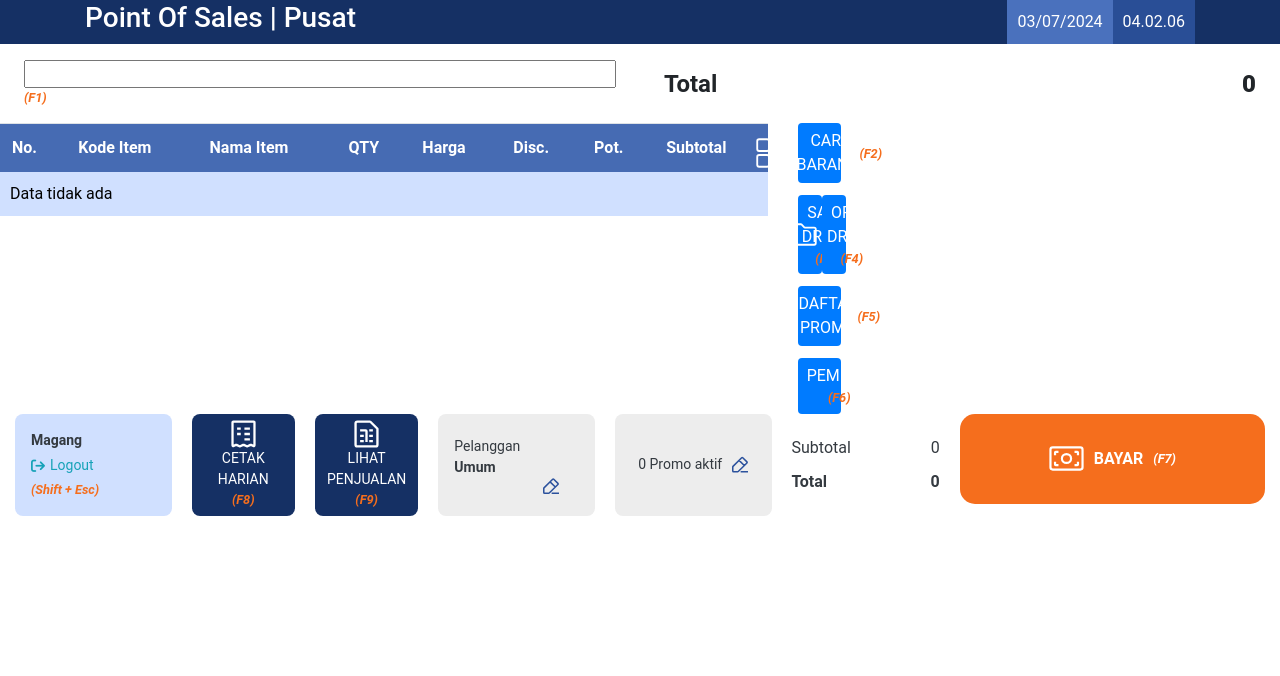
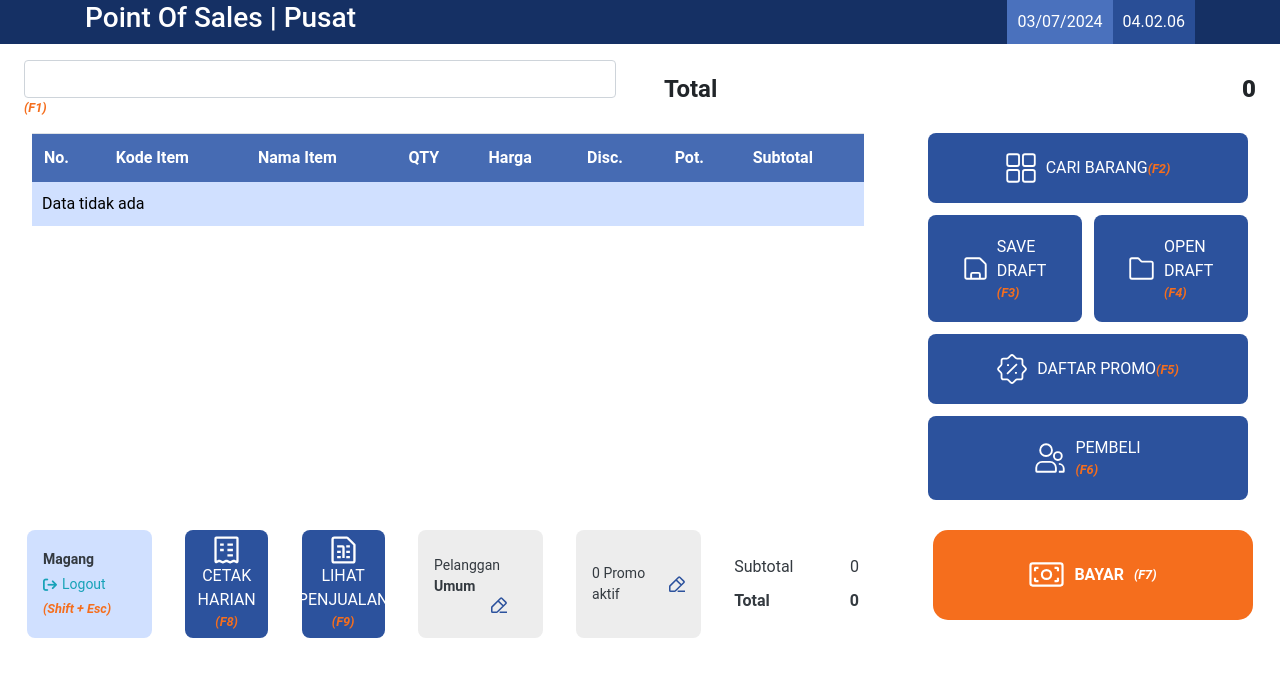
Before and after one commit to rifkigg/point-of-sales, a plain HTML site: page index.html in a window 1280 px wide. Drawn offline with nearby package versions, Linux system fonts and the light colour scheme.

Commit message:
main dan footer sudah selesai

```diff
--- a/index.html
+++ b/index.html
@@ -33,7 +33,7 @@
 
     <section class="header">
       <div class="scan">
-        <input type="text" />
+        <input type="text" class="form-control"/>
         <p class="shortcut-btn">(F1)</p>
       </div>
 
@@ -43,7 +43,7 @@
       </div>
     </section>
 
-    <main class="d-flex justify-content-evenly w-100">
+    <main class="d-flex justify-content-around w-100">
       <div class="tabel">
         <table class="table table-striped mb-0 fw-500 text-white">
           <tr>
@@ -59,16 +59,14 @@
         </table>
         <div class="no-data"></div>
       </div>
+      <div class="fitur">
         <div
-        class="fitur col-3 d-flex flex-column justify-content-between tombol"
-      >
-        <div
-          class="col-3 d-flex flex-column justify-content-between tombol"
+          class="tombol d-flex flex-column align-items-stretch"
           style="gap: 12px"
         >
           <a
             onclick=""
-            class="btn btn-primary fw-500 h-100 w-100 bg-blue2 border-0 d-flex align-items-center justify-content-center"
+            class="fw-500 h-100 w-100 bg-biru lengkung text-none text-white p-20 border-0 d-flex align-items-center justify-content-center"
             ><img
               src="images/product-icon.svg"
               style="height: 30px"
@@ -80,7 +78,7 @@
           <div class="d-flex justify-content-between w-100 h-100">
             <a
               onclick="open_save_draft_modal()"
-              class="btn btn-primary fw-500 bg-blue2 border-0 d-flex align-items-center justify-content-center text-start mb-0"
+              class="fw-500 bg-biru lengkung text-none text-white p-20 border-0 d-flex align-items-center justify-content-center text-start mb-0"
               style="width: calc(50% - 6px)"
             >
               <img
@@ -95,7 +93,7 @@
             </a>
             <a
               onclick="open_draft_modal()"
-              class="btn btn-primary fw-500 bg-blue2 border-0 d-flex align-items-center justify-content-center text-start mb-0"
+              class="fw-500 bg-biru lengkung text-none text-white p-20 border-0 d-flex align-items-center justify-content-center text-start mb-0"
               style="width: calc(50% - 6px)"
             >
               <img
@@ -111,7 +109,7 @@
           </div>
           <a
             onclick="open_promo_modal()"
-            class="btn btn-primary fw-500 w-100 bg-blue2 border-0 d-flex align-items-center justify-content-center h-100"
+            class="fw-500 w-100 bg-biru lengkung text-none text-white p-20 border-0 d-flex align-items-center justify-content-center h-100"
             ><img
               src="images/promo-icon.svg"
               style="height: 30px"
@@ -123,7 +121,7 @@
 
           <a
             onclick="open_customer_modal()"
-            class="btn btn-primary fw-500 w-100 bg-blue2 border-0 d-flex align-items-center justify-content-center h-100"
+            class="fw-500 w-100 bg-biru lengkung text-none text-white p-20 border-0 d-flex align-items-center justify-content-center h-100"
           >
             <img
               src="images/member-icon.svg"
@@ -140,6 +138,7 @@
     </main>
 
     <footer class="d-flex align-items-stretch">
+      <div class="wrap d-flex align-items-stretch justify-content-between">
         <a
           href="#"
           class="btn-logout btn-footer font-size-14 lengkung d-flex flex-column justify-content-center align-items-start"
@@ -205,16 +204,20 @@
             <div
               class="subtotal d-flex justify-content-between align-items-center"
             >
-            <p class="m-0 text-none text-decoration-none text-dark">Subtotal</p>
+              <p class="m-0 text-none text-decoration-none text-dark">
+                Subtotal
+              </p>
               <p class="m-0 text-none text-decoration-none text-dark">0</p>
             </div>
-          <div class="total d-flex justify-content-between align-items-center">
+            <div
+              class="total d-flex justify-content-between align-items-center"
+            >
               <p class="m-0 text-none text-decoration-none text-dark">Total</p>
               <p class="m-0 text-none text-decoration-none text-dark">0</p>
             </div>
           </div>
         </div>
-
+      </div>
       <a
         href="#"
         class="btn-bayar btn-footer lengkung-bayar d-flex align-items-center justify-content-center"
--- a/style.css
+++ b/style.css
@@ -98,20 +98,32 @@ nav {
   margin: 0;
 }
 
+main {
+  margin-bottom: 30px;
+}
+
 table {
   background-color: var(--light-blue2);
 }
 
 .tabel {
-  width: 60%;
+  width: 65%;
 }
 
 .fitur {
-  width: 40%;
+  width: 25%;
 }
 
-.tombol a {
+.tombol {
   width: 100%;
+}
+
+.bg-biru {
+  background-color: var(--blue2);
+}
+
+.p-20 {
+  padding: 20px;
 }
 
 .no-data p {
@@ -128,9 +140,8 @@ table {
 footer {
   display: flex;
   justify-content: space-around;
-  align-items: center;
+  align-items: stretch;
   gap: 20px;
-  margin: 0 15px;
 }
 
 .btn-logout {
@@ -160,7 +171,7 @@ footer {
 }
 
 .biru {
-  background-color: var(--dark-blue);
+  background-color: var(--blue2);
   padding: 6px 8px;
   color: white;
   width: 10%;
@@ -176,7 +187,7 @@ footer {
 .btn-bayar {
   background-color: #f56e1d;
   padding: 6px 12px;
-  width: 30%;
+  width: 25%;
   height: 90px;
   gap: 10px;
   font-weight: bold;
@@ -187,11 +198,11 @@ footer {
 }
 
 .info {
-  width: 185px;
+  width: 15%;
 }
 
 .fs-4 {
-  font-size: 14px;
+  font-size: 16px;
   text-align: center;
 }
 
@@ -235,3 +246,7 @@ footer {
 .btn-footer:hover {
   text-decoration: none;
 }
+
+.wrap {
+  width: 65%;
+}
```
Lines whose indentation alone changed are shown as unchanged.
